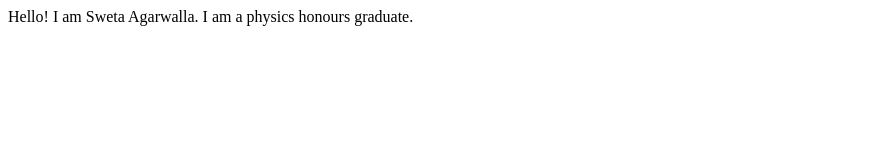
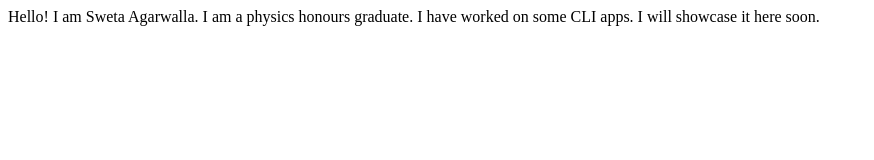
Before and after one commit to sweta1308/swetaagarwalla, a plain HTML site: page index.html in a window 1280 px wide. Shown: the whole page, without its empty margins (0-874 px from the left). Drawn offline with Linux system fonts and the light colour scheme.

Commit message:
update details of project

```diff
--- a/index.html
+++ b/index.html
@@ -9,5 +9,7 @@
 <body>
     Hello! I am Sweta Agarwalla.
     I am a physics honours graduate.
+
+    I have worked on some CLI apps. I will showcase it here soon.
 </body>
 </html>
```
